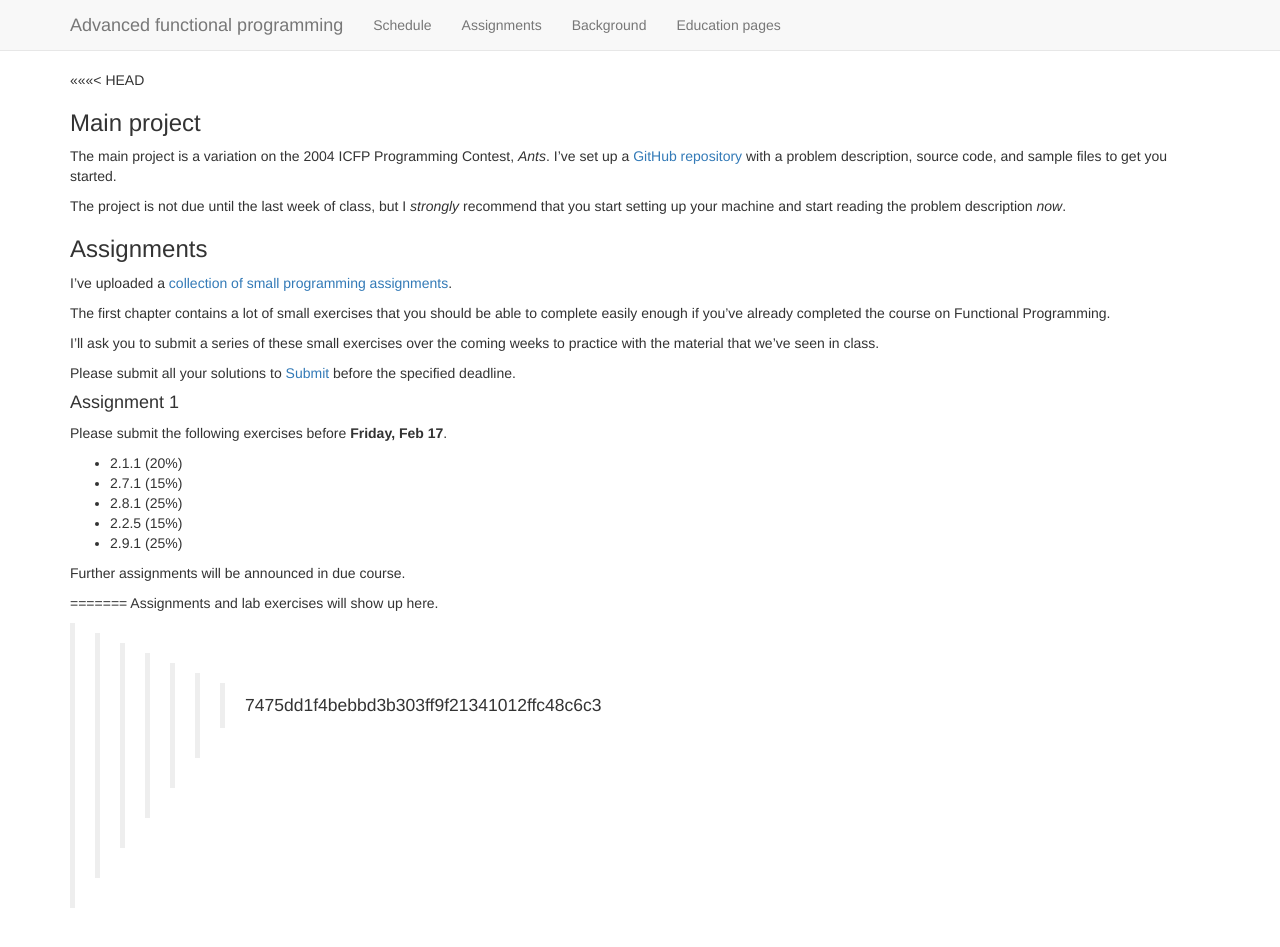
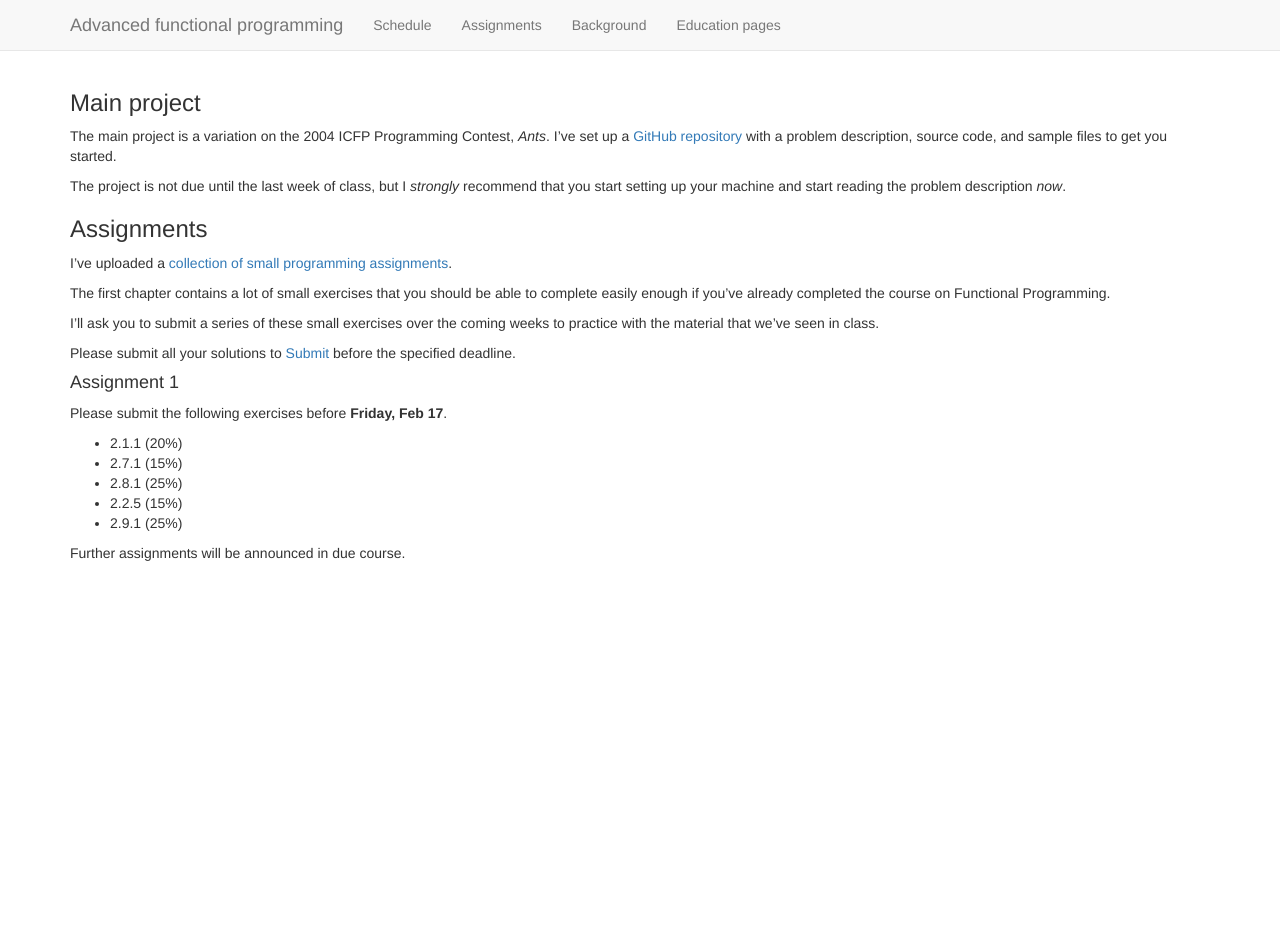
Before and after one commit to ruuda/2017-AFP, a Jekyll site: the page built from assignments.md, in a window 1280 px wide and 978 px high. Shown: the top 947 px of the window. Built offline with Jekyll 4.4.1, drawn with Linux system fonts in a browser that asks for light colours; nearby versions of some CDN libraries.

Commit message:
Resolved conflicts

```diff
--- a/assignments.md
+++ b/assignments.md
@@ -3,7 +3,6 @@ title: Assigments
 layout: default
 ---
 
-<<<<<<< HEAD
 ### Main project
 
 The main project is a variation on the 2004 ICFP Programming Contest,
@@ -43,9 +42,3 @@ Please submit the following exercises before **Friday, Feb 17**.
 * 2.9.1 (25%)
 
 Further assignments will be announced in due course.
-
-
-
-=======
-Assignments and lab exercises will show up here.
->>>>>>> 7475dd1f4bebbd3b303ff9f21341012ffc48c6c3
```
